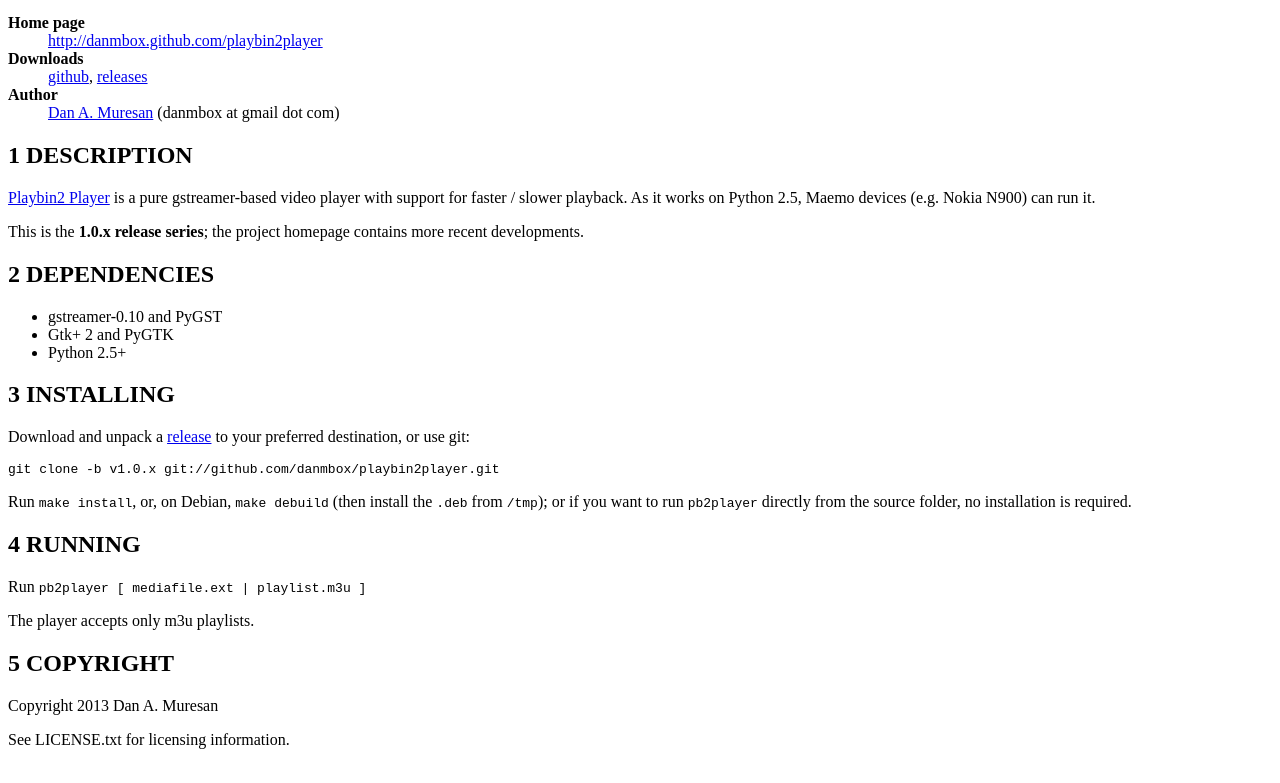
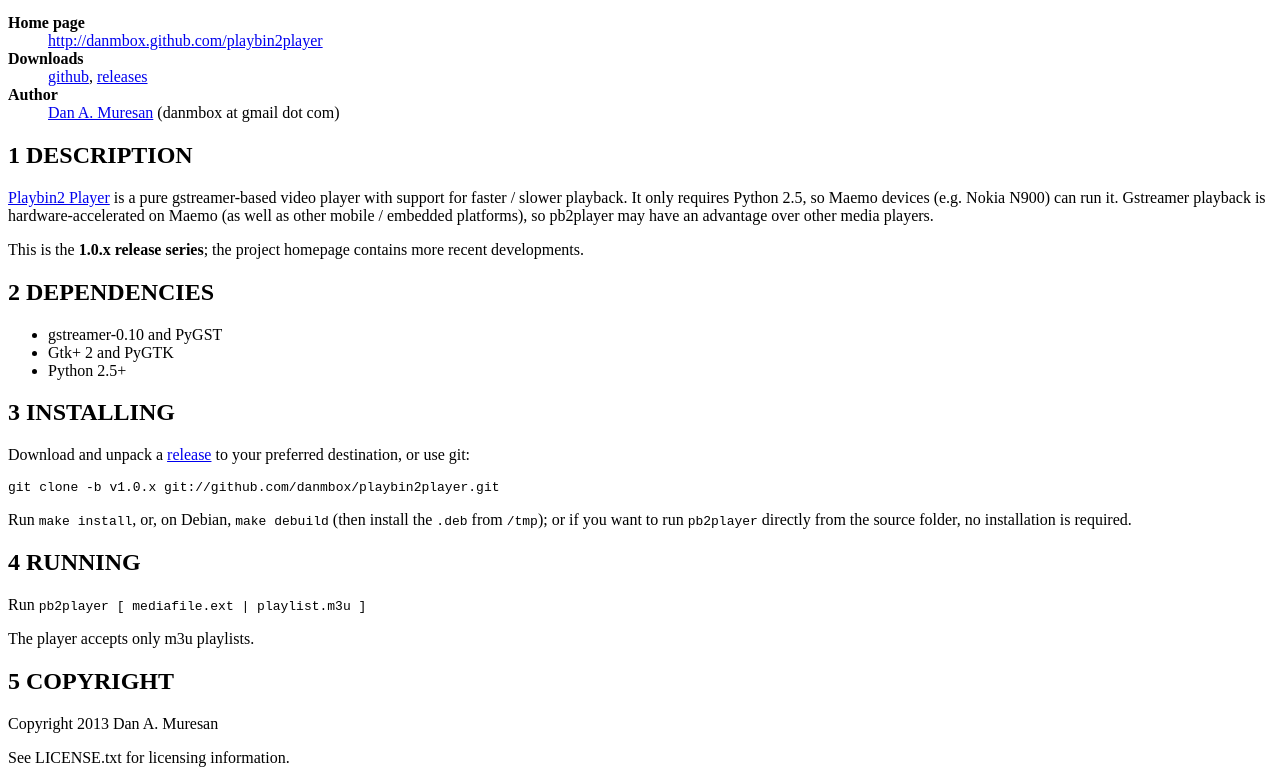
Before and after one commit to danmbox/playbin2player, a plain HTML site: page README.html in a window 1280 px wide. Shown: the part 100-883 px from the top of the page. Drawn offline with Linux system fonts and the light colour scheme.

Commit message:
README (gstreamer notes)

```diff
--- a/README.html
+++ b/README.html
@@ -3,7 +3,7 @@
 <html>
 <head>
 <title>Playbin2 Player</title>
-<!-- 2013-12-03 Tue 09:46 -->
+<!-- 2013-12-03 Tue 11:56 -->
 <meta  http-equiv="Content-Type" content="text/html;charset=utf-8">
 <meta  name="generator" content="Org-mode">
 <meta  name="author" content="Dan Muresan">
@@ -153,13 +153,17 @@ for the JavaScript code in this tag.
 <h2 id="sec-1"><span class="section-number-2">1</span> DESCRIPTION</h2>
 <div class="outline-text-2" id="text-1">
 <p>
-<a href="http://danmbox.github.com/playbin2player">Playbin2 Player</a> is a pure gstreamer-based video player with support for
-faster / slower playback. As it works on Python 2.5, Maemo devices (e.g.
-Nokia N900) can run it.
+<a href="http://danmbox.github.com/playbin2player">Playbin2 Player</a> is a
+pure gstreamer-based video player with support for faster / slower
+playback. It only requires Python 2.5, so Maemo devices (e.g.  Nokia
+N900) can run it. Gstreamer playback is hardware-accelerated on
+Maemo (as well as other mobile / embedded platforms), so pb2player
+may have an advantage over other media players.
 </p>
 
 <p>
-This is the <b>1.0.x release series</b>; the project homepage contains more recent developments.
+This is the <b>1.0.x release series</b>; the project homepage contains
+more recent developments.
 </p>
 </div>
 </div>
```
Also changed, not shown: 1 other file.
